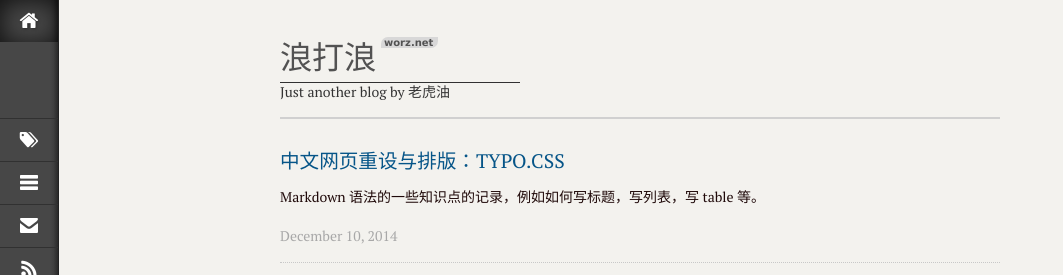
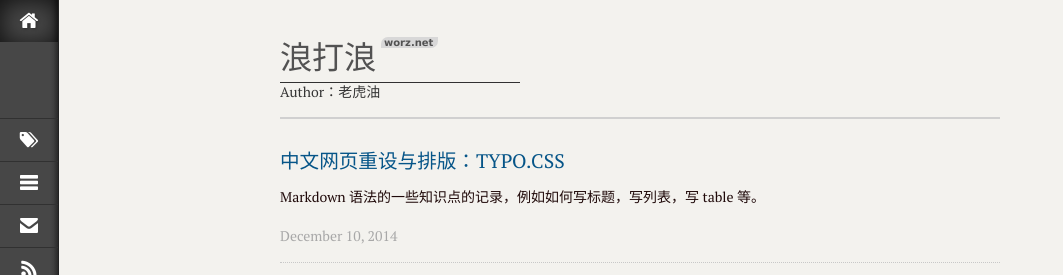
Before and after one commit to demoleo/demoleo.github.io, a Jekyll site: the page built from index.html, in a window 1280 px wide. Shown: the top 275 px of the page, without its empty margins (0-1063 px from the left). Built offline with Jekyll 4.4.1, drawn with Linux system fonts in a browser that asks for light colours; the list of posts is cut into pages by our own code.

Commit message:
change author name.

```diff
--- a/_config.yml
+++ b/_config.yml
@@ -15,7 +15,7 @@ safe: false
 #站点基础配置
 name: 浪打浪
 title: 浪打浪
-subTitle: Just another blog by 老虎油
+subTitle: Author：老虎油
 description: blog, life, web, family, music, football, guitar, envrionment
 url: https://worz.net
 feed: /feed.xml
```
